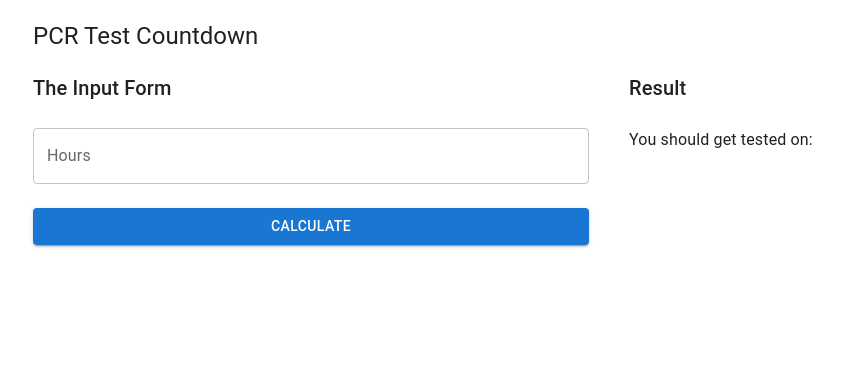
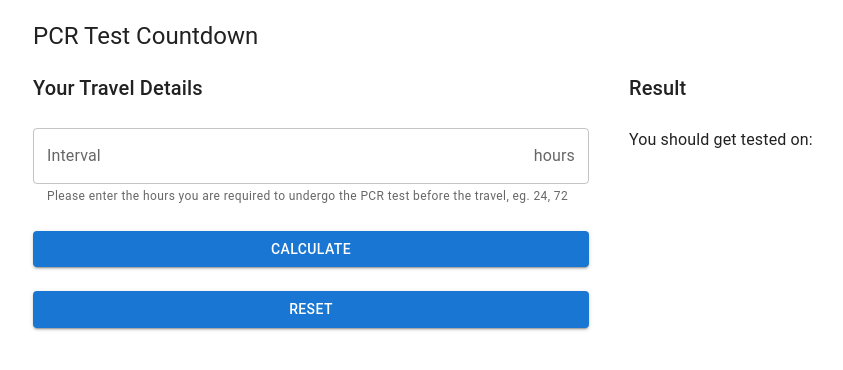
Before and after one commit to leah0328/Practice-Counter, a React (Create React App) app: page / in a window 1280 px wide. Shown: the top 370 px of the page, without its empty margins (31-874 px from the left). Built offline with nearby package versions, Linux system fonts and the light colour scheme.

Commit message:
refactor form validation

```diff
--- a/src/Form.js
+++ b/src/Form.js
@@ -3,31 +3,48 @@ import DateAdapter from "@mui/lab/AdapterLuxon";
 import LocalizationProvider from "@mui/lab/LocalizationProvider";
 import { Button, TextField, Typography } from "@mui/material";
 import Stack from "@mui/material/Stack";
+import InputAdornment from '@mui/material/InputAdornment';
 import useInput from "./hooks/use-input";
 
 const Form = (props) => {
   const {
     date: enteredDate,
-    // isValid: enteredDateIsValid,
-    // hasError: enteredDateHasError,
+    isValid: enteredDateIsValid,
+    hasError: enteredDateHasError,
     dateChangeHandler: dateChange,
     inputBlurHandler: dateBlurHandler,
+    inputResetHandler: dateResetHandler
   } = useInput();
 
   const {
     hours: enteredHours,
-    // isValid: enteredHoursIsValid,
-    // hasError: enteredHoursHasError,
+    isValid: enteredHoursIsValid,
+    hasError: enteredHoursHasError,
     hoursChangeHandler: hoursChange,
     inputBlurHandler: hoursBlurHandler,
+    inputResetHandler: hoursResetHandler
   } = useInput();
+
+
+
+  const resetHandler = () => {
+    dateResetHandler();
+    hoursResetHandler();
+  };
 
   const submitHandler = (event) => {
     event.preventDefault();
     console.log(enteredDate.toLocaleString());
-    console.log(enteredHours, " hours");
+    console.log(enteredHours);
 
-    let { DateTime}  = require("luxon");
+    let formIsValid;
+    if (enteredDateIsValid && enteredHoursIsValid)
+    formIsValid = true;
+
+    if (!formIsValid)
+    return;
+
+    let { DateTime }  = require("luxon");
     let format = {...DateTime.TIME_SIMPLE, hourCycle:"h12"};
     let testDate = DateTime.fromISO(enteredDate).minus({hours:enteredHours});
     const resultDate = testDate.toLocaleString({ month: 'long', day: 'numeric',year:"numeric" });
@@ -43,33 +60,41 @@ const Form = (props) => {
 
   };
 
+
   return (
     <div>
-
-
       <form onSubmit={submitHandler}>
       <Stack spacing={3}>
-        <Typography variant="h6">The Input Form</Typography>
-
+        <Typography variant="h6">Your Travel Details</Typography>
           <LocalizationProvider dateAdapter={DateAdapter}>
             <DateTimePicker
               label="Depature Date / Time"
               value={enteredDate}
               onChange={dateChange}
               onBlur={dateBlurHandler}
+              error={enteredDateHasError}
+              helperText="Please enter a depature date and time"
               renderInput={(params) => <TextField {...params} />}
             />
           </LocalizationProvider>
           <TextField
             id="hours"
-            label="Hours"
+            label="Interval"
             type="number"
             value={enteredHours}
             onChange={hoursChange}
             onBlur={hoursBlurHandler}
+            error={enteredHoursHasError}
+            InputProps={{
+              endAdornment: <InputAdornment position="end">hours</InputAdornment>,
+            }}
+            helperText="Please enter the hours you are required to undergo the PCR test before the travel, eg. 24, 72"
           />
           <Button type="submit" variant="contained" >
             Calculate
+          </Button>
+          <Button variant="contained" onClick={resetHandler}>
+            Reset
           </Button>
         </Stack>
       </form>
--- a/src/hooks/use-input.js
+++ b/src/hooks/use-input.js
@@ -3,7 +3,7 @@ import { useState } from "react";
 const useInput = () => {
   const [enteredHours, setEnteredHours] = useState("");
   const [enteredDate, setEnteredDate] = useState(new Date());
-  const [isTouched, setisTouched] = useState(false);
+  const [isTouched, setIsTouched] = useState(false);
 
   const valueIsValid = enteredHours && enteredDate !== "";
   const hasError = !valueIsValid && isTouched;
@@ -16,10 +16,15 @@ const useInput = () => {
     setEnteredDate(enteredDate);
   };
 
-  const inputBlurHanfdler = () => {
-    setisTouched(true);
+  const inputBlurHandler = () => {
+    setIsTouched(true);
   };
 
+  const inputResetHandler = () => {
+    setEnteredDate("");
+    setEnteredHours("");
+    setIsTouched(false);
+  };
   //    const reset = () => {
   //        setEnteredValue("");
   //        setisTouched(false);
@@ -32,7 +37,8 @@ const useInput = () => {
     hasError,
     hoursChangeHandler,
     dateChangeHandler,
-    inputBlurHanfdler,
+    inputBlurHandler,
+    inputResetHandler
   };
 };
 
```
